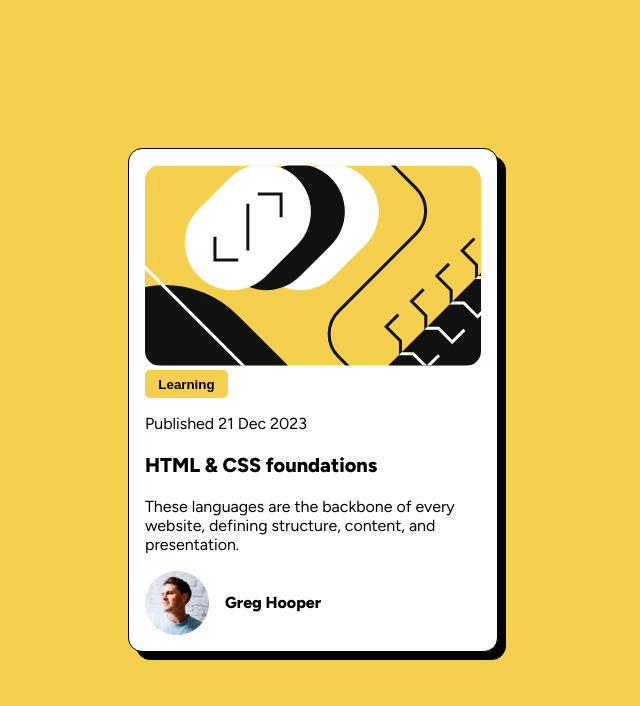
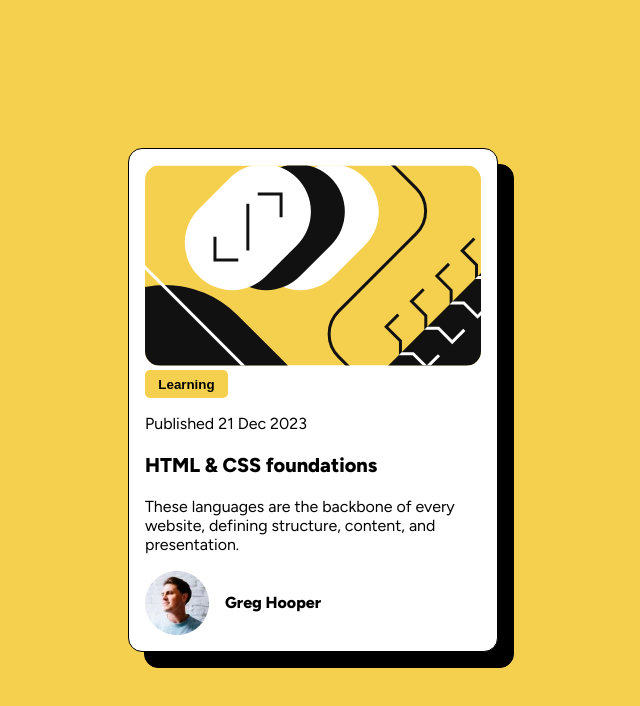
Before and after one commit to abmanaf/Blog-Card, a React (Vite) app: page / in a window 1280 px wide. In both pictures the pointer is over the element 640 px from the left and 400 px from the top of the page. Shown: the top 706 px of the page, without its empty margins (327-967 px from the left). Built offline with nearby package versions, Linux system fonts and the light colour scheme.

Commit message:
minor changes

```diff
--- a/src/App.css
+++ b/src/App.css
@@ -37,7 +37,12 @@ button {
 }
 .course:hover {
   color: hsl(47, 88%, 63%);
+
   cursor: pointer;
+}
+.card-container:hover {
+  filter: drop-shadow(1rem 1rem #000000);
+  transition: 0.1s ease-in-out;
 }
 .last-container {
   display: flex;
```
